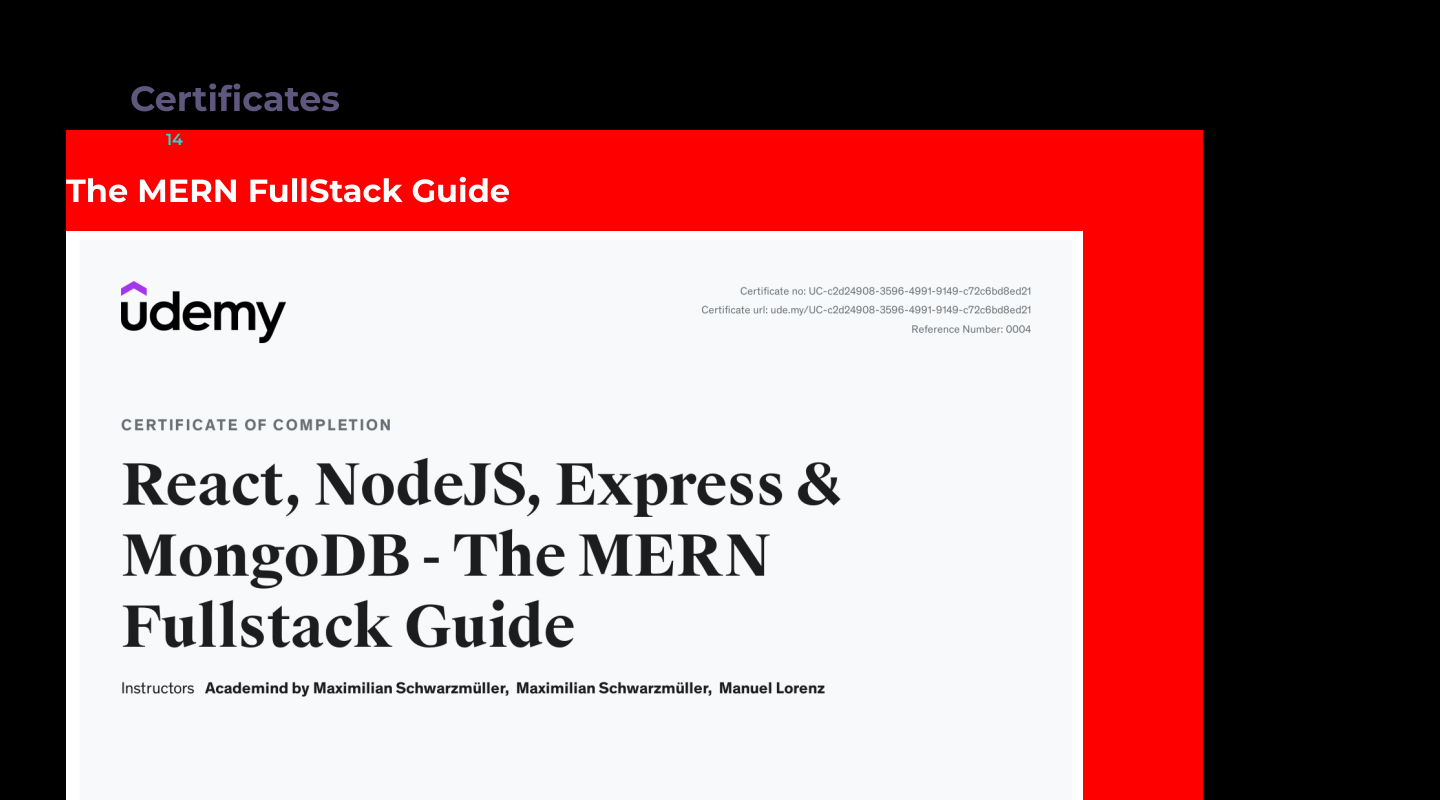
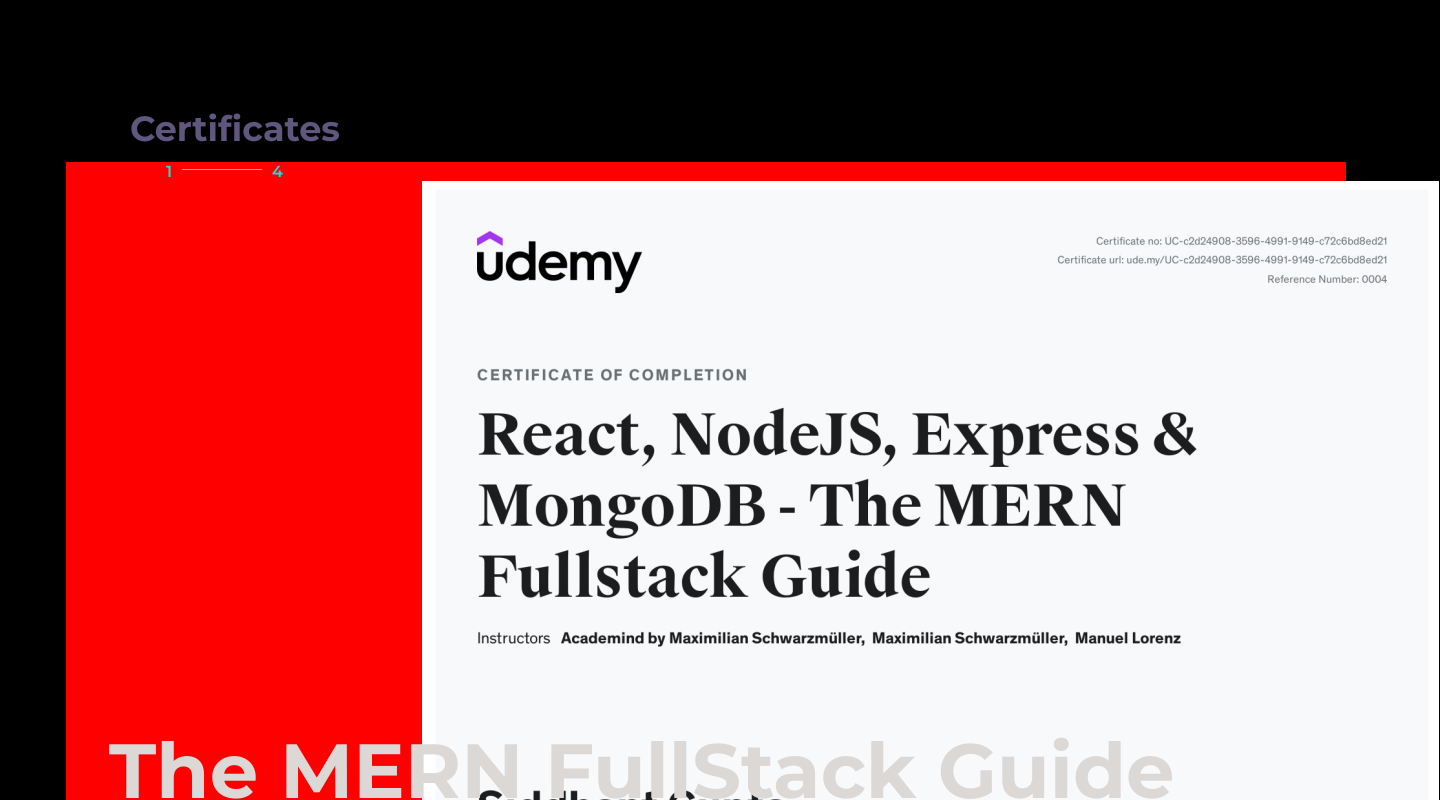
Before and after one commit to siddhantguptain/sg_v3, a React (Create React App) app: page / in a window 1280 px wide. Shown: the part 1840-2640 px from the top of the page, 1440 px wide, since content can reach past the window. Built offline with nearby package versions, Linux system fonts and the light colour scheme.

Commit message:
Update the HTML and Css code for certificates without GSAP for animation

```diff
--- a/src/components/Certificates/Certificates.js
+++ b/src/components/Certificates/Certificates.js
@@ -33,12 +33,18 @@
 ] ;
 
 function CertificatesItems ({index, src , title , updateActiveCertificate, }){
-    return (<div className={style.items}>
+
+    return (<div className={style.wrapper}>
+        <div />
+            <div className={style.items}>
+
             <div className={style.info}>
                  <h1 className={style.title}>{title}</h1>
             </div>
             <div className={style.certificate}>
-                 <img src={src} alt={title} />
+                 <img  className={style.certificateIMG} src={src} alt={title} />
+                 <div/>
+            </div>
             </div>
     </div>);
 }
@@ -51,7 +57,8 @@
                 Certificates
             </div>
             <div className={style.displayContainer}>
-                <div className={style.displayContainerCounter}>
+                <div className={style.slideContainer}>
+                <div className={style.counters}>
                     <span>{activeCertificate}</span>
                     <span className={style.divider} />
                     <span>{CertificatesDATA.length}</span>
@@ -64,9 +71,8 @@
                         {...cer}
                         updateActiveCertificate={(index) => setActiveCertificate(index + 1)}
                     />
-
                 ))}
-
+            </div>
             </div>
         </div>
     );
--- a/src/components/Certificates/Certificates.module.css
+++ b/src/components/Certificates/Certificates.module.css
@@ -14,7 +14,7 @@
     background-color: red;
     margin: 0 -5vw;
 
-    .displayContainerCounter{
+    .counters{
         position: relative;
         top: 10%;
         left: 100px;
@@ -27,4 +27,55 @@
         display: inline-block;
 
     }
+    .divider{
+        content:"";
+        background-color: white;
+        width: 6.25vw;
+        margin: 7px 10px;
+        height: 1px;
+        display: inline-block;
+    }
 }
+.slideCountainer{
+    height: 80vh;
+    padding: 10vh 0;
+    width: 400%;
+    display: flex;
+    flex-direction: nowrap;
+}
+.items{
+    width: 100%;
+    height: 100%;
+    position: relative;
+    will-change: transform;
+}
+.info{
+    position: absolute;
+    bottom: 10%;
+    z-index:1;
+    transform: translateX(-20%);
+    color: #dbd8d6;
+}
+.title{
+    line-height: 6vw;
+    font-size: 6vw;
+}
+.wrapper{
+    aspect-ratio: 16/9;
+    height: 100%;
+    display: grid;
+    grid-template-columns: 20vw 1fr 200px;
+    width:100vw;
+}
+.certificate{
+    background-size: cover;
+    background-position: center;
+    transform-origin: center;
+    height: 100%;
+    width: 100%;
+    will-change: trasform;
+    transform: scale(1);
+.certificateIMG{
+    margin-left: 100px;
+}
+}
```
